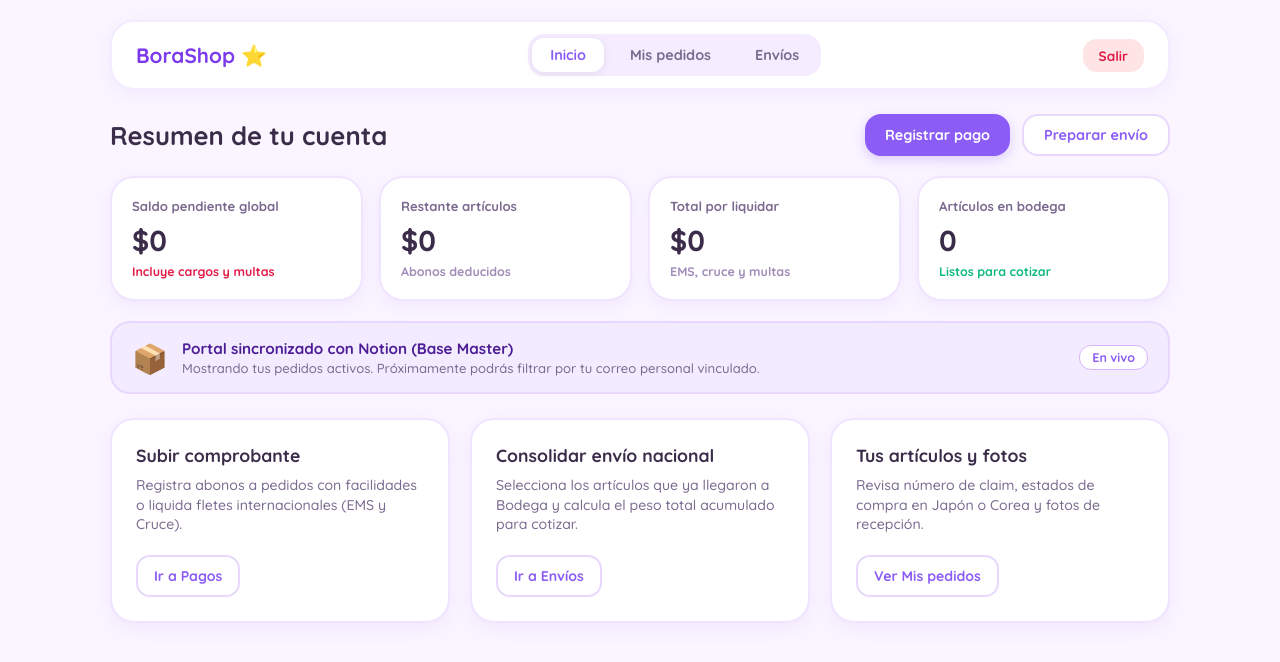
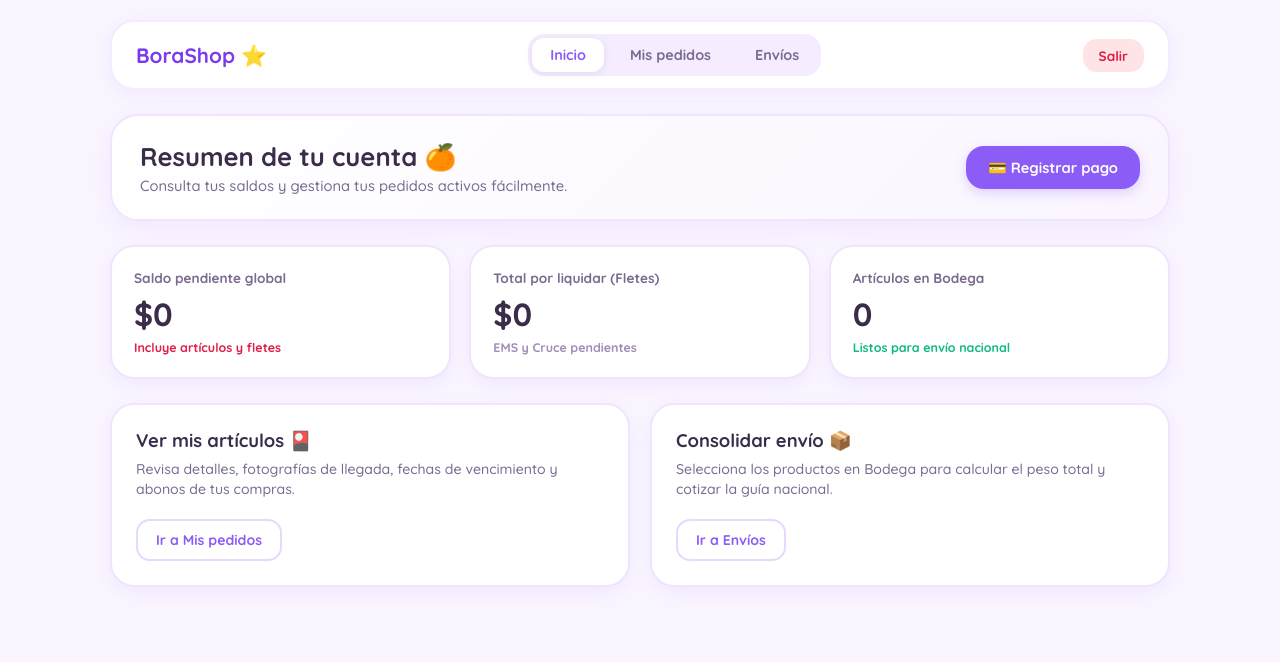
Before and after one commit to borashopgo-go/Portal, a website: page public/index.html in a window 1280 px wide. Both pictures are taken after typing "Sample" into the empty fields and a click on the button "Consultar Mis Pedidos 🍊". Drawn offline with Linux system fonts and the light colour scheme; no server answers.

Commit message:
Update index.html

```diff
--- a/public/index.html
+++ b/public/index.html
@@ -186,90 +186,61 @@
     }
 
     /* ==========================================
-       PÁGINA DE INICIO (ESTILO GLIDE + PASTEL)
+       NUEVA PÁGINA DE INICIO (LIMPIA & DIRECTA)
        ========================================== */
-    .section-header-row {
+    .welcome-card-cute {
+      background: linear-gradient(135deg, #ffffff 0%, #faf5ff 100%);
+      border: 2px solid #f0e4ff;
+      border-radius: 28px;
+      padding: 24px 28px;
+      margin-bottom: 24px;
+      box-shadow: 0 8px 24px rgba(186, 150, 248, 0.12);
       display: flex;
       justify-content: space-between;
       align-items: center;
-      margin-bottom: 20px;
       flex-wrap: wrap;
-      gap: 12px;
+      gap: 16px;
     }
 
-    .section-header-title {
+    .welcome-text h2 {
       font-size: 1.6rem;
       font-weight: 800;
       color: #3b2d4a;
+      margin-bottom: 4px;
     }
 
-    .header-actions {
-      display: flex;
-      gap: 12px;
+    .welcome-text p {
+      font-size: 0.92rem;
+      color: #7a6a8f;
     }
 
-    .btn-action-primary {
-      background: #8b5cf6;
-      color: #ffffff;
-      border: none;
-      padding: 10px 20px;
-      border-radius: 16px;
-      font-weight: 700;
-      font-size: 0.9rem;
-      cursor: pointer;
-      box-shadow: 0 4px 12px rgba(139, 92, 246, 0.25);
-      transition: transform 0.2s ease, background 0.2s ease;
-    }
-
-    .btn-action-primary:hover {
-      transform: translateY(-2px);
-      background: #7c3aed;
-    }
-
-    .btn-action-secondary {
-      background: #ffffff;
-      color: #8b5cf6;
-      border: 2px solid #e9d8fd;
-      padding: 10px 20px;
-      border-radius: 16px;
-      font-weight: 700;
-      font-size: 0.9rem;
-      cursor: pointer;
-      transition: background 0.2s ease;
-    }
-
-    .btn-action-secondary:hover {
-      background: #f5edff;
-    }
-
-    /* TARJETAS DE MÉTRICAS (RESUMEN) */
+    /* MÉTRICAS SIMPLIFICADAS (SOLO 3 TARJETAS CLAVE) */
     .metrics-row {
       display: grid;
-      grid-template-columns: repeat(auto-fit, minmax(220px, 1fr));
-      gap: 16px;
-      margin-bottom: 20px;
+      grid-template-columns: repeat(auto-fit, minmax(240px, 1fr));
+      gap: 18px;
+      margin-bottom: 24px;
     }
 
     .metric-card-cute {
       background: #ffffff;
       border: 2px solid #f0e4ff;
       border-radius: 24px;
-      padding: 20px;
+      padding: 22px;
       box-shadow: 0 6px 18px rgba(186, 150, 248, 0.12);
       display: flex;
       flex-direction: column;
-      justify-content: space-between;
     }
 
     .metric-title {
-      font-size: 0.82rem;
+      font-size: 0.85rem;
       font-weight: 700;
       color: #7a6a8f;
       margin-bottom: 8px;
     }
 
     .metric-amount {
-      font-size: 1.8rem;
+      font-size: 2rem;
       font-weight: 800;
       color: #3b2d4a;
       margin-bottom: 6px;
@@ -293,53 +264,26 @@
       color: #10b981;
     }
 
-    /* BANNER NOTION */
-    .banner-notion {
-      background: #f3ebff;
-      border: 2px solid #e9d8fd;
-      border-radius: 20px;
-      padding: 16px 20px;
-      display: flex;
-      justify-content: space-between;
-      align-items: center;
-      margin-bottom: 24px;
-      gap: 12px;
+    /* BOTONES PRIMARIOS Y SECUNDARIOS */
+    .btn-action-primary {
+      background: #8b5cf6;
+      color: #ffffff;
+      border: none;
+      padding: 12px 22px;
+      border-radius: 18px;
+      font-weight: 700;
+      font-size: 0.92rem;
+      cursor: pointer;
+      box-shadow: 0 4px 12px rgba(139, 92, 246, 0.25);
+      transition: transform 0.2s ease, background 0.2s ease;
     }
 
-    .banner-content {
-      display: flex;
-      align-items: center;
-      gap: 14px;
+    .btn-action-primary:hover {
+      transform: translateY(-2px);
+      background: #7c3aed;
     }
 
-    .banner-icon {
-      font-size: 1.8rem;
-    }
-
-    .banner-text h4 {
-      font-size: 0.95rem;
-      font-weight: 800;
-      color: #4c1d95;
-    }
-
-    .banner-text p {
-      font-size: 0.82rem;
-      color: #7a6a8f;
-      margin-top: 2px;
-    }
-
-    .badge-envivo {
-      background: #ffffff;
-      color: #8b5cf6;
-      border: 1.5px solid #d8b4fe;
-      padding: 4px 12px;
-      border-radius: 12px;
-      font-size: 0.78rem;
-      font-weight: 800;
-      white-space: nowrap;
-    }
-
-    /* TARJETAS DE ACCESO RÁPIDO (INFERIORES) */
+    /* TARJETAS DE NAVEGACIÓN DIRECTA */
     .quick-actions-row {
       display: grid;
       grid-template-columns: repeat(auto-fit, minmax(280px, 1fr));
@@ -358,10 +302,10 @@
     }
 
     .quick-card-cute h3 {
-      font-size: 1.1rem;
+      font-size: 1.15rem;
       font-weight: 800;
       color: #3b2d4a;
-      margin-bottom: 10px;
+      margin-bottom: 8px;
     }
 
     .quick-card-cute p {
@@ -375,7 +319,7 @@
       background: #ffffff;
       border: 2px solid #e9d8fd;
       color: #8b5cf6;
-      padding: 10px 16px;
+      padding: 10px 18px;
       border-radius: 14px;
       font-weight: 700;
       font-size: 0.88rem;
@@ -638,87 +582,61 @@
 
     <main class="main-content">
 
-      <!-- SECCIÓN 1: INICIO -->
+      <!-- SECCIÓN 1: INICIO (SIMPLIFICADA Y LIMPIA) -->
       <section id="tab-inicio" class="tab-content active">
 
-        <!-- Encabezado con Botones superiores -->
-        <div class="section-header-row">
-          <h2 class="section-header-title">Resumen de tu cuenta</h2>
-          <div class="header-actions">
-            <button class="btn-action-primary btn-trigger-pago">Registrar pago</button>
-            <button class="btn-action-secondary btn-trigger-envio">Preparar envío</button>
+        <!-- Tarjeta de Bienvenida con acción de pago -->
+        <div class="welcome-card-cute">
+          <div class="welcome-text">
+            <h2>Resumen de tu cuenta 🍊</h2>
+            <p>Consulta tus saldos y gestiona tus pedidos activos fácilmente.</p>
           </div>
+          <button class="btn-action-primary btn-trigger-pago">💳 Registrar pago</button>
         </div>
 
-        <!-- Fila de 4 Tarjetas de Métricas -->
+        <!-- 3 Tarjetas de Estado Financiero y Logística -->
         <div class="metrics-row">
           <div class="metric-card-cute">
             <span class="metric-title">Saldo pendiente global</span>
             <h3 class="metric-amount" id="totalPendiente">$0</h3>
-            <span class="metric-subtext-red">Incluye cargos y multas</span>
+            <span class="metric-subtext-red">Incluye artículos y fletes</span>
           </div>
 
           <div class="metric-card-cute">
-            <span class="metric-title">Restante artículos</span>
-            <h3 class="metric-amount" id="restanteArticulos">$0</h3>
-            <span class="metric-subtext-muted">Abonos deducidos</span>
+            <span class="metric-title">Total por liquidar (Fletes)</span>
+            <h3 class="metric-amount" id="totalLiquidar">$0</h3>
+            <span class="metric-subtext-muted">EMS y Cruce pendientes</span>
           </div>
 
           <div class="metric-card-cute">
-            <span class="metric-title">Total por liquidar</span>
-            <h3 class="metric-amount" id="totalLiquidar">$0</h3>
-            <span class="metric-subtext-muted">EMS, cruce y multas</span>
-          </div>
-
-          <div class="metric-card-cute">
-            <span class="metric-title">Artículos en bodega</span>
+            <span class="metric-title">Artículos en Bodega</span>
             <h3 class="metric-amount" id="cantBodega">0</h3>
-            <span class="metric-subtext-green">Listos para cotizar</span>
+            <span class="metric-subtext-green">Listos para envío nacional</span>
           </div>
         </div>
 
-        <!-- Banner Sync Notion -->
-        <div class="banner-notion">
-          <div class="banner-content">
-            <span class="banner-icon">📦</span>
-            <div class="banner-text">
-              <h4>Portal sincronizado con Notion (Base Master)</h4>
-              <p>Mostrando tus pedidos activos. Próximamente podrás filtrar por tu correo personal vinculado.</p>
-            </div>
-          </div>
-          <span class="badge-envivo">En vivo</span>
-        </div>
-
-        <!-- Fila de 3 Tarjetas de Acceso Rápido -->
+        <!-- Acceso Rápido a Secciones Principales -->
         <div class="quick-actions-row">
           <div class="quick-card-cute">
             <div>
-              <h3>Subir comprobante</h3>
-              <p>Registra abonos a pedidos con facilidades o liquida fletes internacionales (EMS y Cruce).</p>
+              <h3>Ver mis artículos 🎴</h3>
+              <p>Revisa detalles, fotografías de llegada, fechas de vencimiento y abonos de tus compras.</p>
             </div>
-            <button class="btn-quick-outline btn-trigger-pago">Ir a Pagos</button>
+            <button class="btn-quick-outline link-go-pedidos">Ir a Mis pedidos</button>
           </div>
 
           <div class="quick-card-cute">
             <div>
-              <h3>Consolidar envío nacional</h3>
-              <p>Selecciona los artículos que ya llegaron a Bodega y calcula el peso total acumulado para cotizar.</p>
+              <h3>Consolidar envío 📦</h3>
+              <p>Selecciona los productos en Bodega para calcular el peso total y cotizar la guía nacional.</p>
             </div>
             <button class="btn-quick-outline btn-trigger-envio">Ir a Envíos</button>
-          </div>
-
-          <div class="quick-card-cute">
-            <div>
-              <h3>Tus artículos y fotos</h3>
-              <p>Revisa número de claim, estados de compra en Japón o Corea y fotos de recepción.</p>
-            </div>
-            <button class="btn-quick-outline link-go-pedidos">Ver Mis pedidos</button>
           </div>
         </div>
 
       </section>
 
-      <!-- SECCIÓN 2: MIS PEDIDOS (CON BOTÓN REGISTRAR PAGO) -->
+      <!-- SECCIÓN 2: MIS PEDIDOS (SEPARADA Y COMPLETA) -->
       <section id="tab-pedidos" class="tab-content">
         <div class="view-toggle-bar">
           <div class="pedidos-header-title-box">
```
